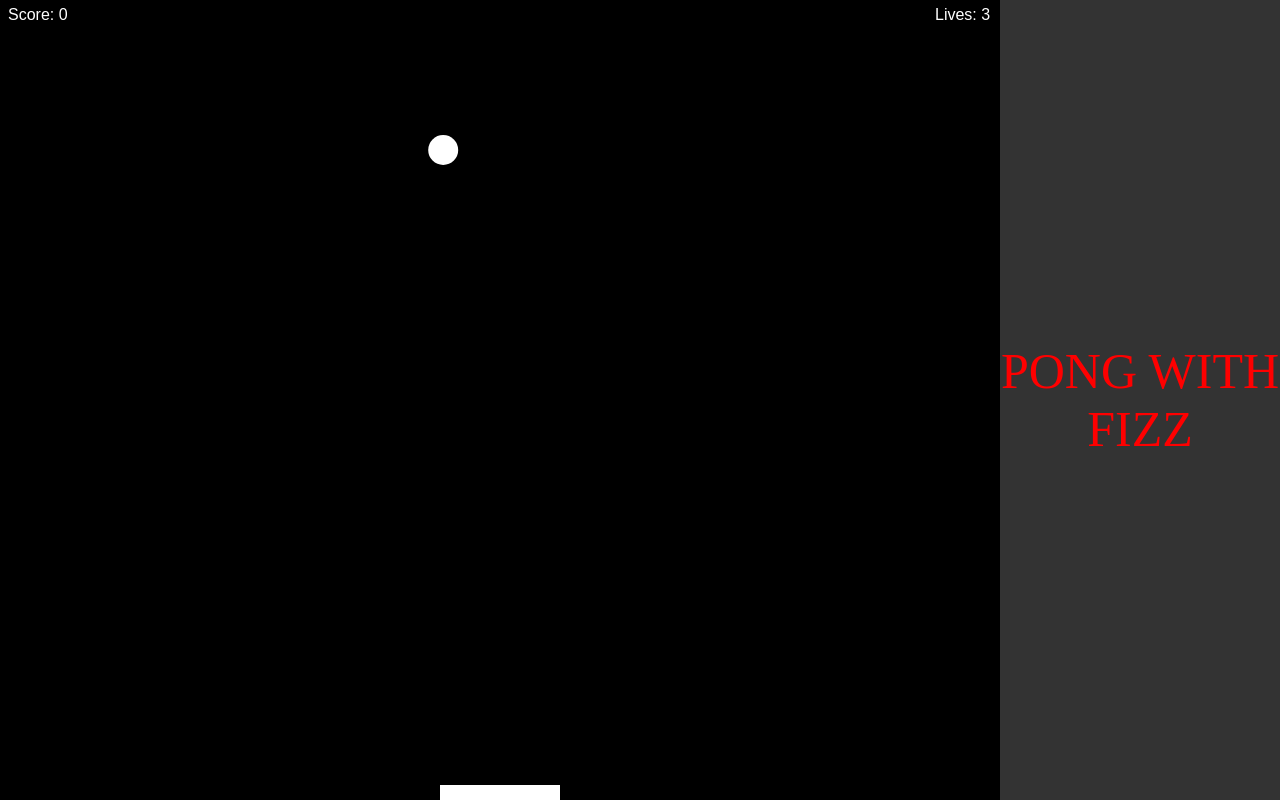
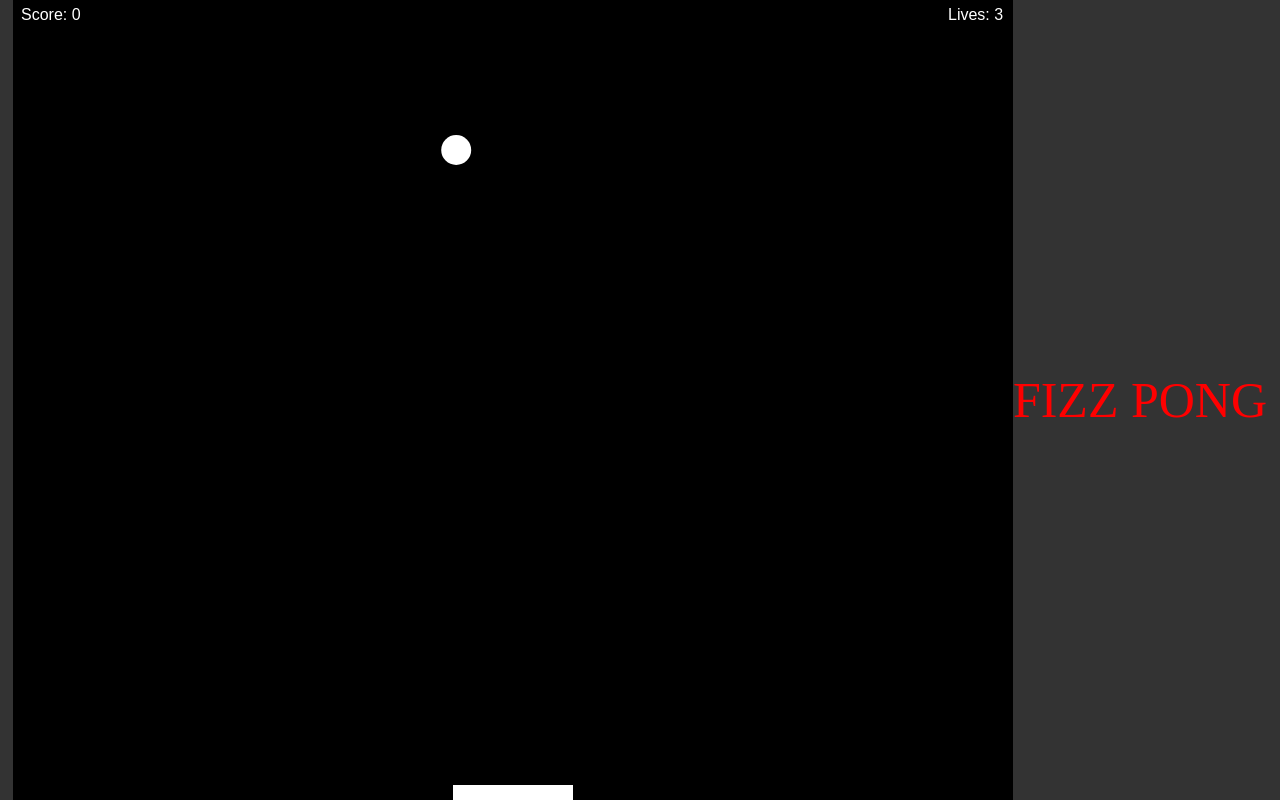
Before and after one commit to 1Orangepeel/pong-game, a plain HTML site: page index.html in a window 1280 px wide. Drawn offline with Linux system fonts and the light colour scheme.

Commit message:
Update index.html

```diff
--- a/index.html
+++ b/index.html
@@ -18,7 +18,7 @@
         <canvas id="gameCanvas"></canvas>
     </div>
     <!-- Text at the top center -->
-    <div class="text">PONG WITH FIZZ</div>
+    <div class="text">FIZZ PONG</div>
     <script src="script.js"></script>
 </body>
 </html>
```
